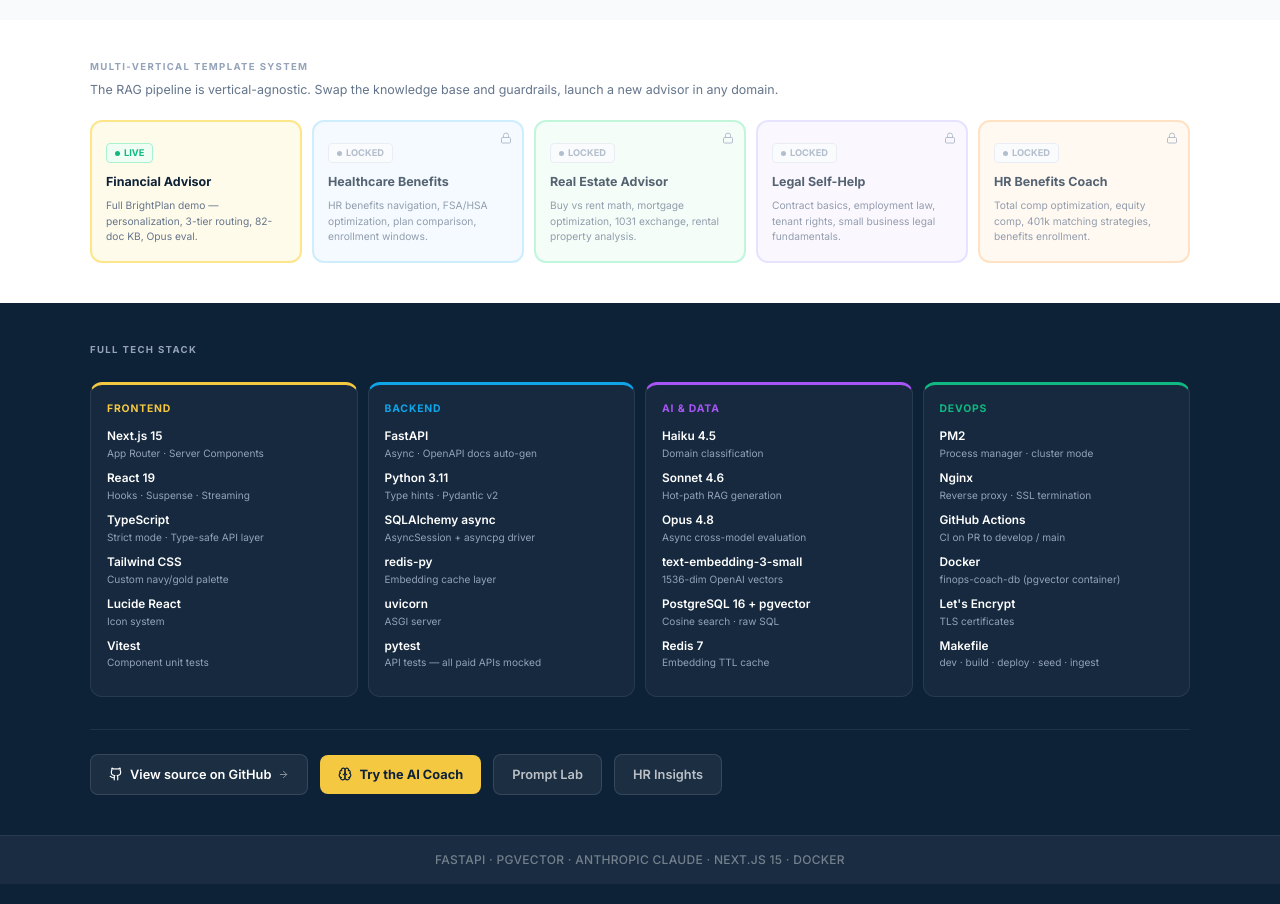
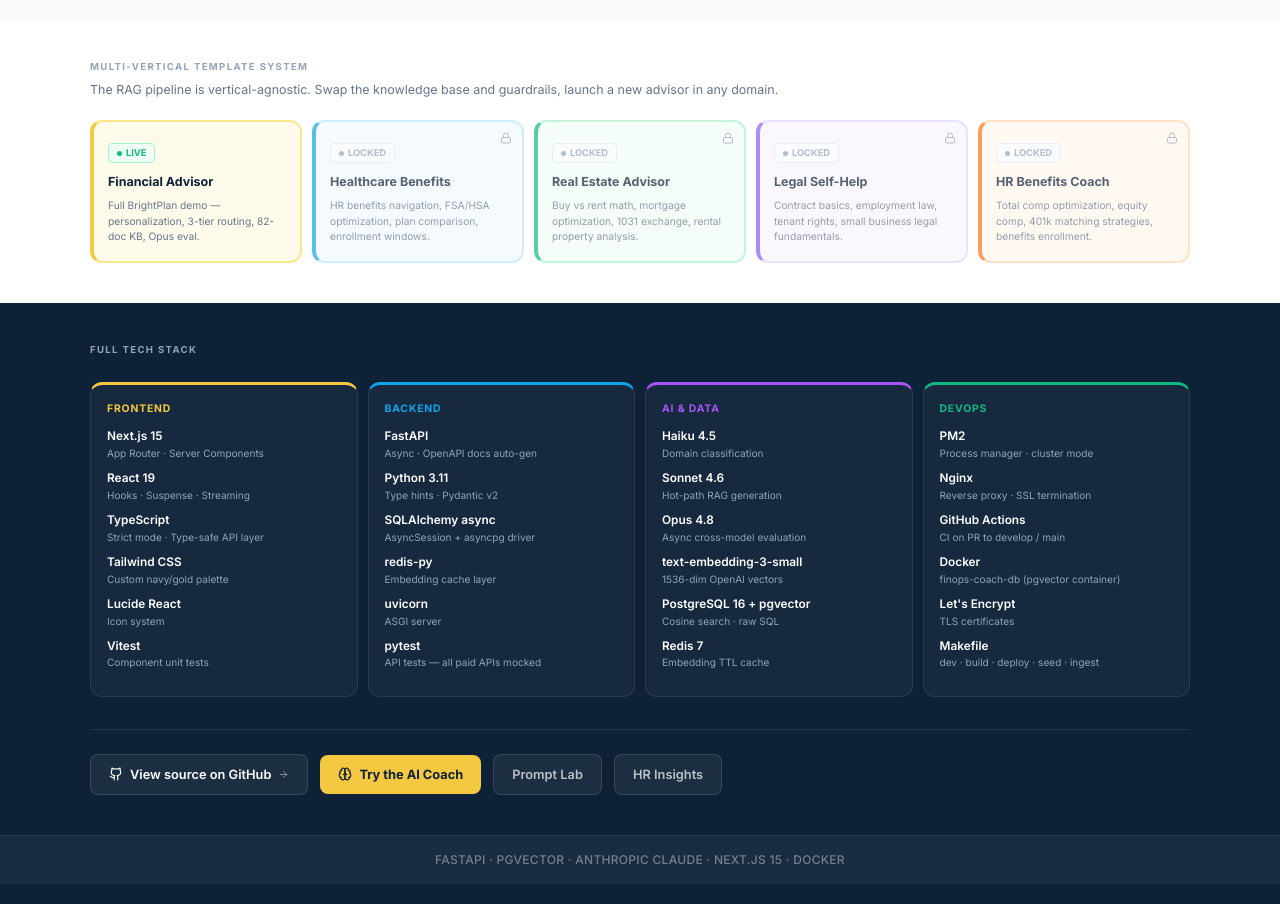
Before and after one commit to maxev-digital/finops-ai-coach, a Next.js app in the folder frontend/: page /architecture in a window 1280 px wide. Shown: the part 3480-4384 px from the top of the page. Built offline with nearby package versions, Linux system fonts and the light colour scheme.

Commit message:
fix: remove unused icon imports and wire color to borderLeft in multi-vertical cards

```diff
--- a/frontend/app/architecture/page.tsx
+++ b/frontend/app/architecture/page.tsx
@@ -1,8 +1,8 @@
 import type { Metadata } from "next";
 import Link from "next/link";
 import {
-  Brain, Database, Cpu, Globe, ArrowRight, Github, ExternalLink,
-  Layers, Zap, Shield, Server, Lock, CheckCircle, GitBranch,
+  Brain, Cpu, Globe, ArrowRight, Github, ExternalLink,
+  Layers, Shield, Server, Lock, CheckCircle, GitBranch,
 } from "lucide-react";
 
 export const metadata: Metadata = {
@@ -479,7 +479,7 @@
                 desc: "Total comp optimization, equity comp, 401k matching strategies, benefits enrollment.",
               },
             ].map(({ label, status, statusColor, statusBg, statusBorder, color, bg, border, desc }) => (
-              <div key={label} style={{ background: bg, border: `2px solid ${border}`, borderRadius: 12, padding: "16px 14px", position: "relative", opacity: status === "LOCKED" ? 0.7 : 1 }}>
+              <div key={label} style={{ background: bg, border: `2px solid ${border}`, borderLeft: `4px solid ${color}`, borderRadius: 12, padding: "16px 14px", position: "relative", opacity: status === "LOCKED" ? 0.7 : 1 }}>
                 {status === "LOCKED" && (
                   <div style={{ position: "absolute", top: 10, right: 10 }}>
                     <Lock size={12} style={{ color: "#94a3b8" }} />
```
